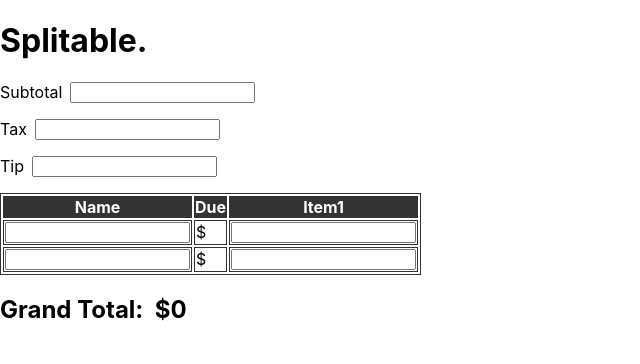
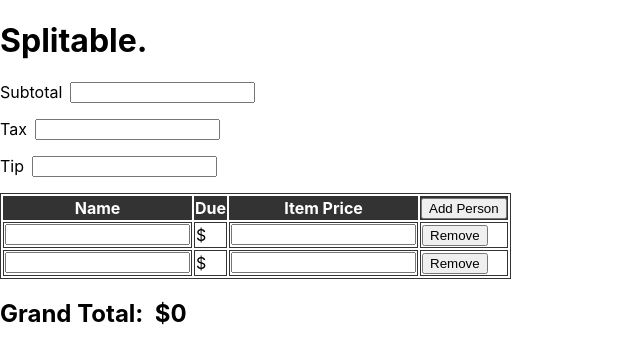
Before and after one commit to obliviga/splitable-react, a React (Create React App) app: page / in a window 1280 px wide. Shown: the top 364 px of the page, without its empty margins (0-640 px from the left). Built offline with nearby package versions, Linux system fonts and the light colour scheme.

Commit message:
able to add row to table via button

```diff
--- a/src/components/Main/Main.js
+++ b/src/components/Main/Main.js
@@ -11,6 +11,7 @@ class Main extends Component {
       subtotal: '',
       tax: '',
       tip: '',
+      people: 2,
     };
   }
 
@@ -37,6 +38,7 @@ class Main extends Component {
       subtotal,
       tax,
       tip,
+      people,
     } = this.state;
 
     const total = +subtotal + +tax + +tip;
@@ -62,7 +64,7 @@ class Main extends Component {
           value={tip}
           onChange={event => this.updateTip(event)}
         />
-        <Table />
+        <Table rows={people} />
         <h2>
           Grand Total:
           &nbsp;$
--- a/src/components/Table/Row.js
+++ b/src/components/Table/Row.js
@@ -2,8 +2,6 @@ import React, { Component } from 'react';
 import PropTypes from 'prop-types';
 
 import Input from '../Input/Input';
-
-// import './row.scss';
 
 class Row extends Component {
   constructor(props) {
@@ -11,7 +9,7 @@ class Row extends Component {
 
     this.state = {
       name: '',
-      item1: '',
+      item: '',
     };
   }
 
@@ -21,19 +19,19 @@ class Row extends Component {
     });
   }
 
-  updateItem1(event) {
+  updateItem(event) {
     this.setState({
-      item1: event.target.value,
+      item: event.target.value,
     });
   }
 
   render() {
     const {
       name,
-      item1,
+      item,
     } = this.state;
 
-    const due = (item1);
+    const due = (item);
 
     return (
       <tr>
@@ -50,9 +48,17 @@ class Row extends Component {
         </td>
         <td>
           <Input
-            value={item1}
-            onChange={event => this.updateItem1(event)}
+            value={item}
+            onChange={event => this.updateItem(event)}
           />
+        </td>
+        <td>
+          <button
+            type="button"
+            onClick={() => this.removePerson()}
+          >
+            Remove
+          </button>
         </td>
       </tr>
     );
@@ -62,7 +68,7 @@ class Row extends Component {
 export default Row;
 
 Row.propTypes = {
-  // label: PropTypes.string,
+  // index: PropTypes.number,
 };
 
 Row.defaultProps = {
--- a/src/components/Table/Table.js
+++ b/src/components/Table/Table.js
@@ -2,7 +2,6 @@ import React, { Component } from 'react';
 import PropTypes from 'prop-types';
 
 import Row from './Row';
-import Input from '../Input/Input';
 
 import './table.scss';
 
@@ -10,29 +9,36 @@ class Table extends Component {
   constructor(props) {
     super(props);
 
-    // this.state = {
-    //   name: '',
-    //   item1: '',
-    // };
+    this.state = {
+      people: 2,
+    };
   }
 
-  // updateName(event) {
-  //   this.setState({
-  //     name: event.target.value,
-  //   });
-  // }
+  addPerson() {
+    const { people } = this.state;
 
-  // updateItem1(event) {
-  //   this.setState({
-  //     item1: event.target.value,
-  //   });
-  // }
+    this.setState({
+      people: people + 1,
+    });
+  }
 
   render() {
-    // const {
-    //   name,
-    //   item1,
-    // } = this.state;
+    const {
+      people,
+    } = this.state;
+
+    const rowsArray = [];
+
+    // For every person, create a row
+    for (let i = 0; i < people; i += 1) {
+      rowsArray.push(
+        <Row
+          key={i}
+          rowsArray={rowsArray}
+          index={i}
+        />,
+      );
+    }
 
     return (
       <table>
@@ -40,12 +46,16 @@ class Table extends Component {
           <tr>
             <th>Name</th>
             <th>Due</th>
-            <th>Item1</th>
+            <th>Item Price</th>
+            <th>
+              <button type="button" onClick={() => this.addPerson(rowsArray)}>
+                Add Person
+              </button>
+            </th>
           </tr>
         </thead>
         <tbody>
-          <Row />
-          <Row />
+          {rowsArray}
         </tbody>
       </table>
     );
@@ -55,9 +65,9 @@ class Table extends Component {
 export default Table;
 
 Table.propTypes = {
-  // label: PropTypes.string,
+  // people: PropTypes.number,
 };
 
 Table.defaultProps = {
-  // label: null,
+  people: 2,
 };
```
